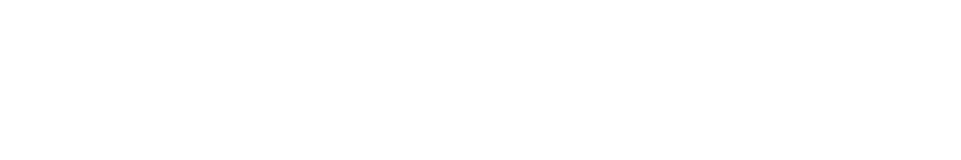
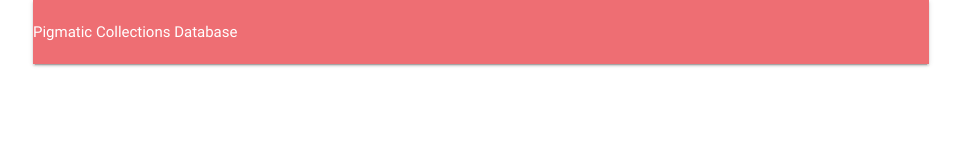
Before and after one commit to ThompsonJonM/museum-app, a plain HTML site: page index.html in a window 1280 px wide. Shown: the whole page, without its empty margins (159-1120 px from the left). Drawn offline with nearby package versions, Linux system fonts and the light colour scheme.

Commit message:
added materialize cdn

```diff
--- a/index.html
+++ b/index.html
@@ -8,6 +8,12 @@
 
     <!--Styling  -->
     <link rel="stylesheet" type="text/css" href="./assets/css/style.css">
+
+    <!-- Compiled and minified CSS -->
+    <link rel="stylesheet" href="https://cdnjs.cloudflare.com/ajax/libs/materialize/0.100.1/css/materialize.min.css">
+
+    <!-- Compiled and minified JavaScript -->
+    <script src="https://cdnjs.cloudflare.com/ajax/libs/materialize/0.100.1/js/materialize.min.js"></script>
 
     <!--jQuery CDN  -->
     <script src="https://code.jquery.com/jquery-3.2.1.js"
@@ -29,6 +35,17 @@
 
 <body>
 
+    <!--Page Wrapper  -->
+    <div class="container pageWrap">
+
+        <div class="navbar-fixed">
+            <nav class="nav-wrapper container">
+                <a href="https://thompsonjonm.github.io/museum-app/">Pigmatic Collections Database</a>
+            </nav>
+        </div>
+
+    </div>
+
 </body>
 
 </html>
```
